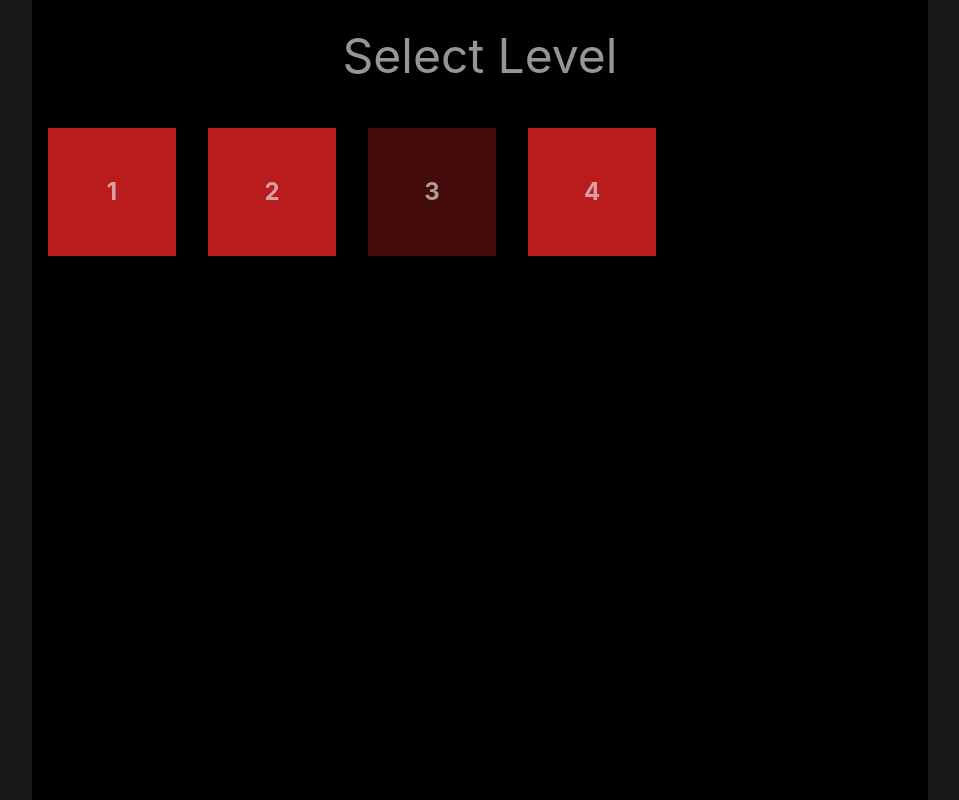
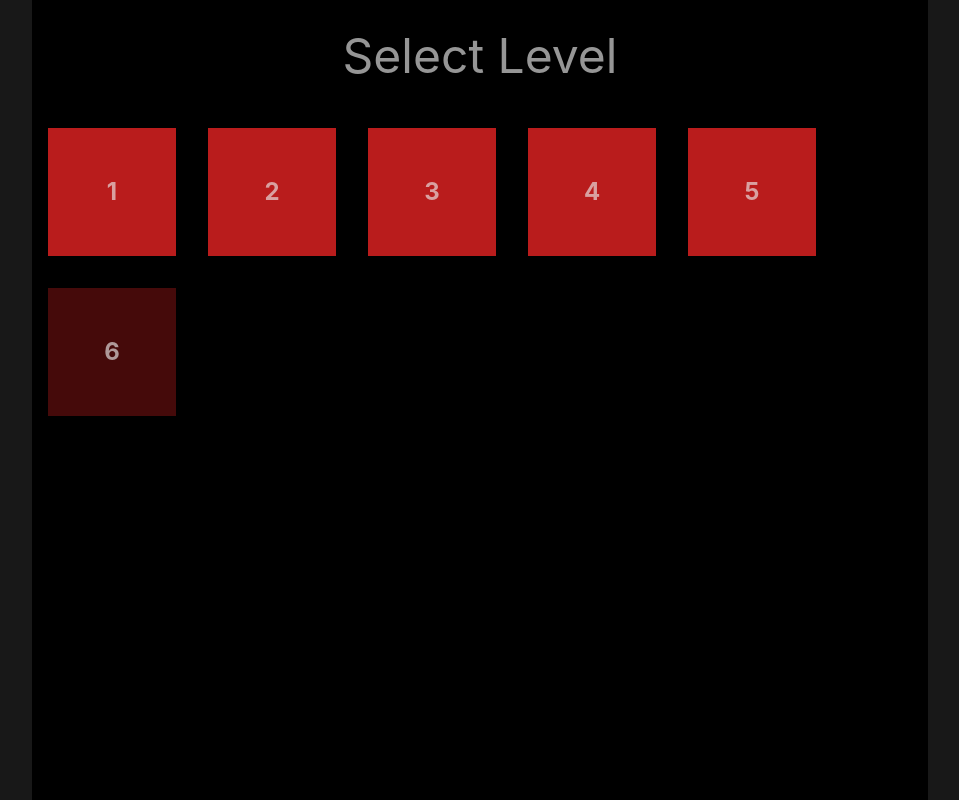
Before and after one commit to eishimine07/twinballs, a Vue app: page /game/levels in a window 1280 px wide. Shown: the whole page, without its empty margins (160-1119 px from the left). Built offline with nearby package versions, Linux system fonts and the light colour scheme.

Commit message:
feat: add levels

```diff
--- a/src/levels/default.json
+++ b/src/levels/default.json
@@ -215,6 +215,60 @@
       ]
     },
     {
+      "blocks": [],
+      "enabled": true,
+      "id": "default_3",
+      "index": 3,
+      "pads": [
+        { "type": "FAST", "position": { "x": 6, "y": 14 }}
+      ],
+      "twin_balls": [
+        { "effect": "NONE", "position": { "x": 2, "y": 10 }},
+        { "effect": "NONE", "position": { "x": 2, "y": 14 }}
+      ],
+      "winning_positions": [
+        { "x": 14, "y": 6 },
+        { "x": 22, "y": 6 }
+      ]
+    },
+    {
+      "blocks": [],
+      "enabled": true,
+      "id": "default_4",
+      "index": 4,
+      "pads": [
+        { "type": "REVERSE", "position": { "x": 12, "y": 16 }}
+      ],
+      "twin_balls": [
+        { "effect": "NONE", "position": { "x": 4, "y": 4 }},
+        { "effect": "NONE", "position": { "x": 4, "y": 8 }}
+      ],
+      "winning_positions": [
+        { "x": 20, "y": 12 },
+        { "x": 4, "y": 16 }
+      ]
+    },
+    {
+      "blocks": [],
+      "enabled": true,
+      "id": "default_5",
+      "index": 5,
+      "pads": [
+        { "type": "FAST", "position": { "x": 8, "y": 18 }},
+        { "type": "REVERSE", "position": { "x": 8, "y": 2} },
+        { "type": "REVERSE", "position": { "x": 8, "y": 6} },
+        { "type": "REVERSE", "position": { "x": 16, "y": 18 }}
+      ],
+      "twin_balls": [
+        { "effect": "NONE", "position": { "x": 2, "y": 6 }},
+        { "effect": "NONE", "position": { "x": 2, "y": 12 }}
+      ],
+      "winning_positions": [
+        { "x": 14, "y": 8 },
+        { "x": 14, "y": 14 }
+      ]
+    },
+    {
       "blocks": [
         { "type": "NORMAL", "position": { "x": 6, "y": 4 }},
         { "type": "NORMAL", "position": { "x": 14, "y": 4 }},
@@ -229,8 +283,8 @@
         { "type": "NORMAL", "position": { "x": 4, "y": 16 }}
       ],
       "enabled": false,
-      "id": "default_3",
-      "index": 3,
+      "id": "default_6",
+      "index": 6,
       "pads": [
         { "type": "FAST", "position": { "x": 8, "y": 18 }},
         { "type": "REVERSE", "position": { "x": 8, "y": 4} },
@@ -245,26 +299,6 @@
         { "x": 14, "y": 10 },
         { "x": 14, "y": 12 }
       ]
-    },
-    {
-      "blocks": [],
-      "enabled": true,
-      "id": "default_4",
-      "index": 4,
-      "pads": [
-        { "type": "FAST", "position": { "x": 8, "y": 18 }},
-        { "type": "REVERSE", "position": { "x": 8, "y": 2} },
-        { "type": "REVERSE", "position": { "x": 8, "y": 6} },
-        { "type": "REVERSE", "position": { "x": 16, "y": 18 }}
-      ],
-      "twin_balls": [
-        { "effect": "NONE", "position": { "x": 2, "y": 6 }},
-        { "effect": "NONE", "position": { "x": 2, "y": 12 }}
-      ],
-      "winning_positions": [
-        { "x": 14, "y": 8 },
-        { "x": 14, "y": 14 }
-      ]
     }
   ]
 }
--- a/src/views/LevelsView.vue
+++ b/src/views/LevelsView.vue
@@ -32,4 +32,3 @@ useClearLevel()
     </button>
   </div>
 </template>
-@/types/Level@/composables/useCleanLevel
--- a/src/views/MainMenu.vue
+++ b/src/views/MainMenu.vue
@@ -19,9 +19,8 @@ useClearLevel()
   </h1>
 
   <div class="flex flex-col gap-4 items-center text-2xl">
-    <button class="transition-all duration-300 rounded hover:bg-gray-700 text-white font-bold text-center py-4 px-8" @click="goToSelectLevel">
+    <button class="transition-colors duration-300 rounded hover:bg-gray-700 font-bold text-center py-4 px-8" @click="goToSelectLevel">
       Play
     </button>
   </div>
 </template>
-@/composables/useCleanLevel
```
